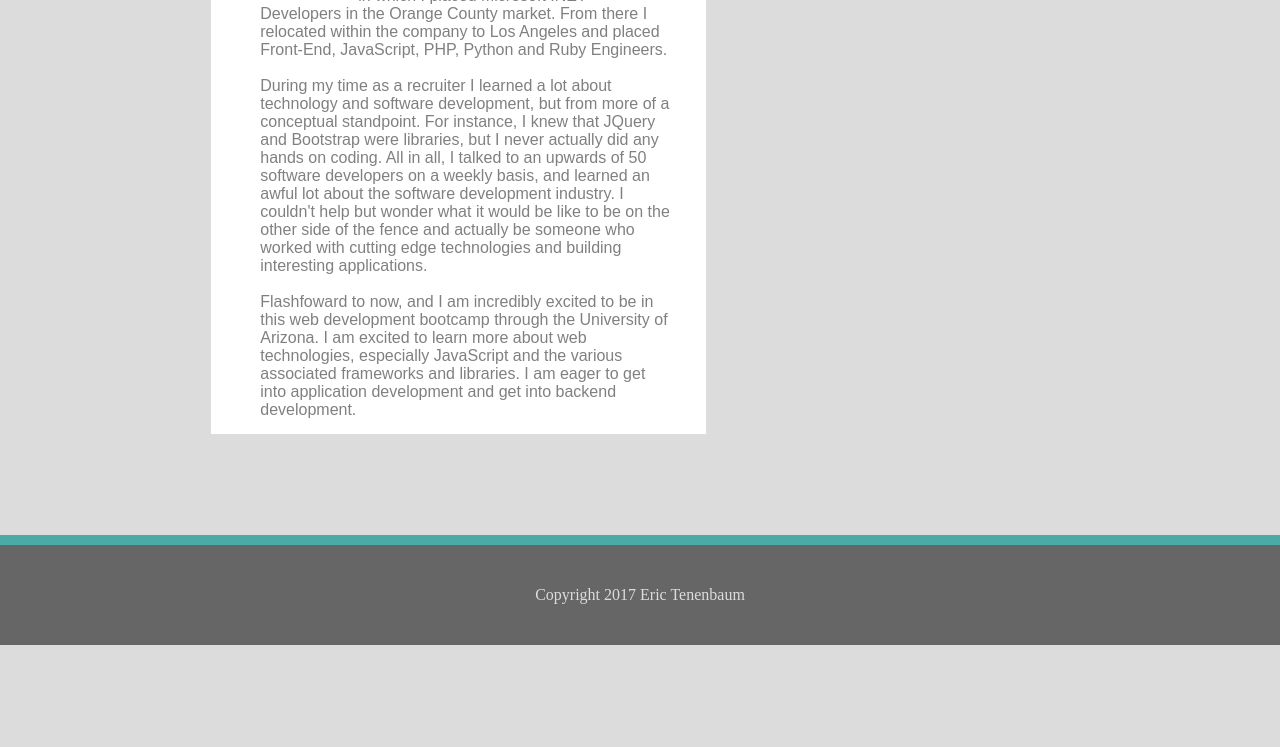
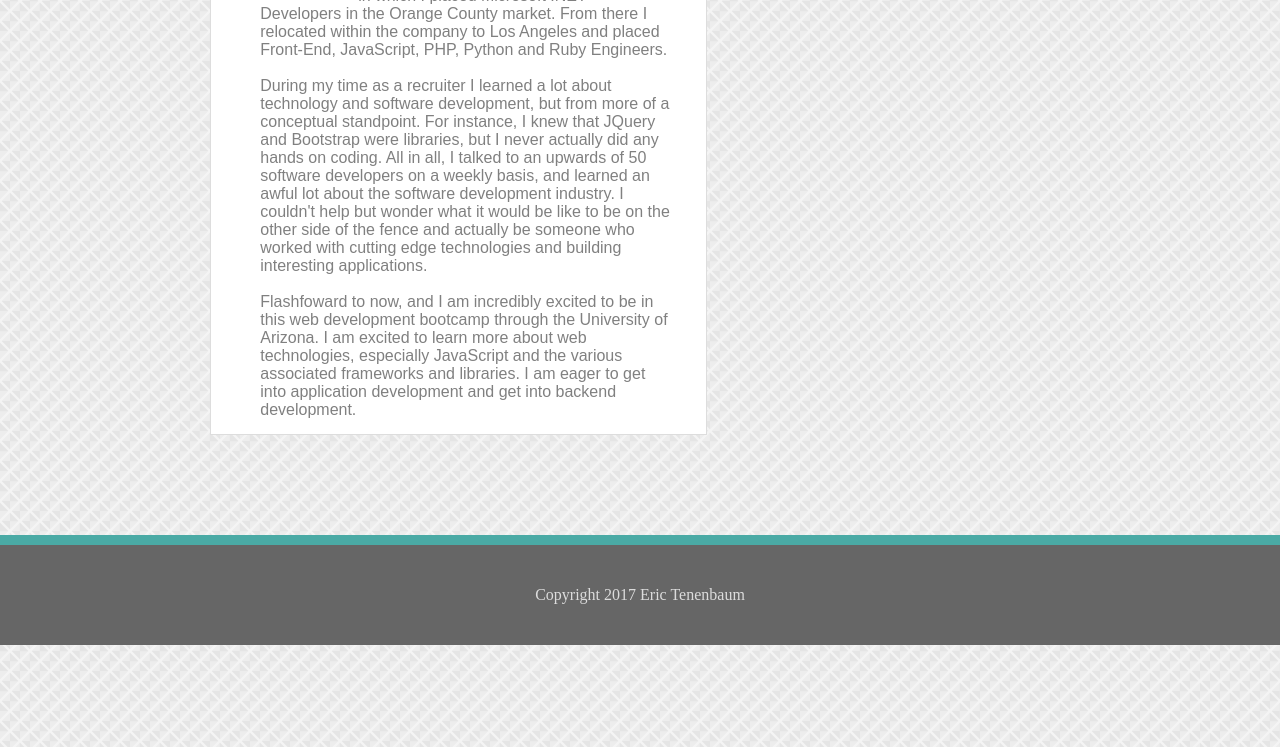
Before and after one commit to erictenenbaum/Basic-Portfolio, a plain HTML site: page index.html in a window 1280 px wide. Shown: the part 369-1116 px from the top of the page. Drawn offline with Linux system fonts and the light colour scheme.

Commit message:
added background image

```diff
--- a/assets/css/style.css
+++ b/assets/css/style.css
@@ -1,3 +1,11 @@
+
+body {
+	margin: auto;
+	/*width: 960px;*/
+	height: 1200px;
+	/*background-color: gainsboro;*/
+	background-image: url("../images/stonehaven.png");
+}
 .headr {
 	/*width: 960px;*/
 	height: 100px;
@@ -23,13 +31,7 @@
 	color: gainsboro;
 }
 
-body {
-	margin: auto;
-	/*width: 960px;*/
-	height: 1200px;
-	background-color: gainsboro;
-	background-image: url("assets/images/stonehaven.png");
-}
+
 
 .et {
 	width: 350px;
```
